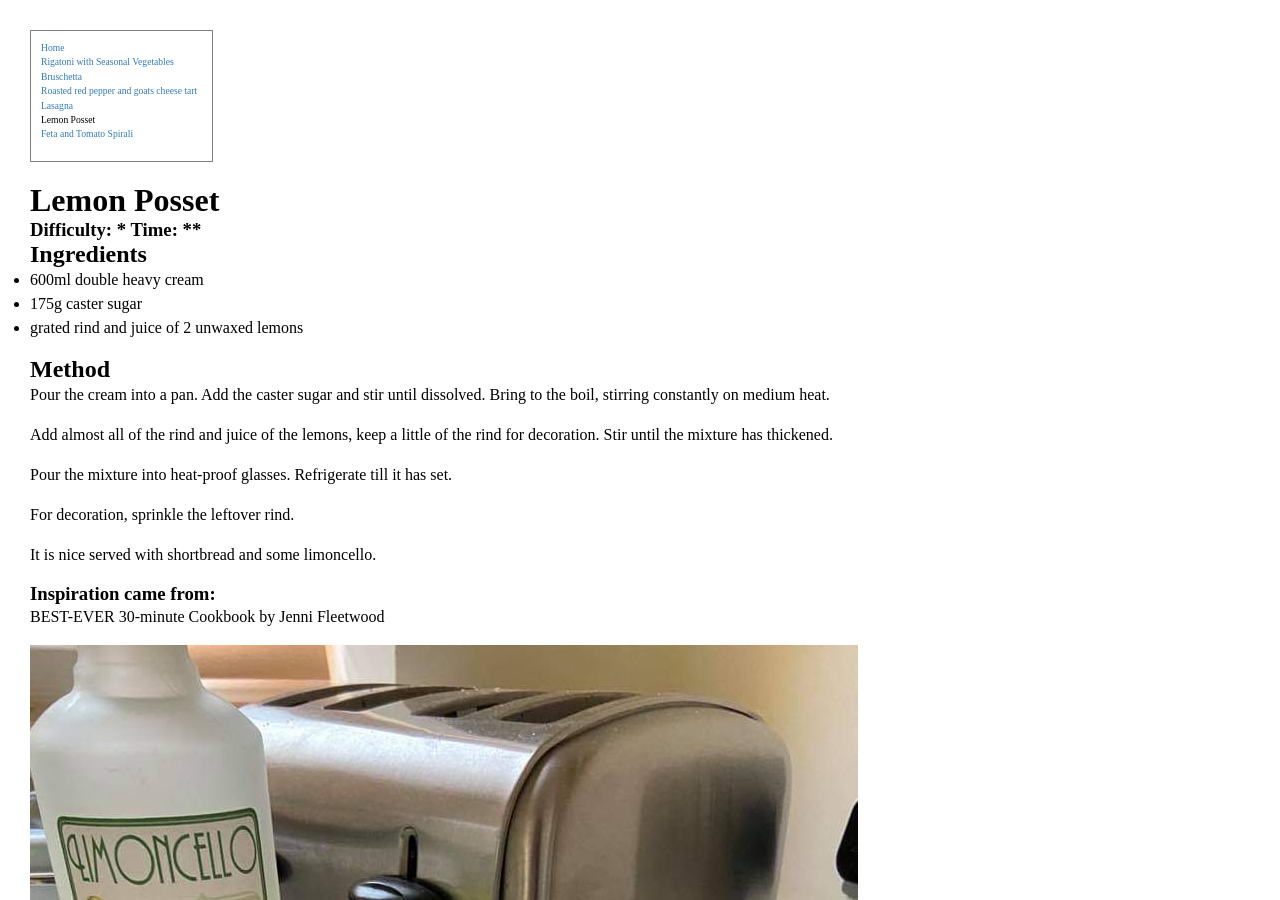
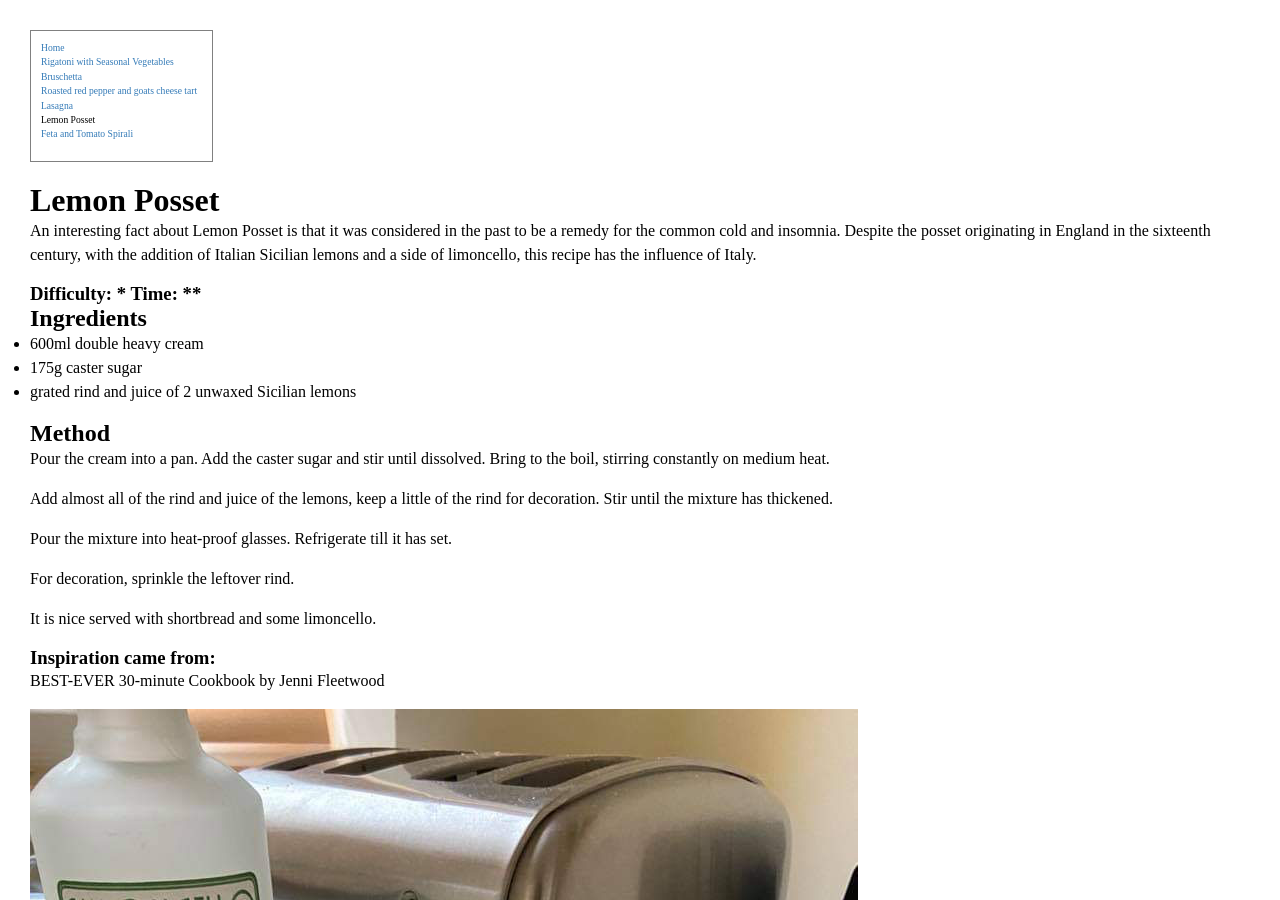
Before and after one commit to Hol1999/Hollyrecipewebsite, a Jekyll site: the page built from _recipes/recipe4.md, in a window 1280 px wide and 900 px high. Built offline with Jekyll 4.4.1, drawn with Linux system fonts in a browser that asks for light colours.

Commit message:
Update Recipes “recipe4”

```diff
--- a/_recipes/recipe4.md
+++ b/_recipes/recipe4.md
@@ -6,13 +6,15 @@ layout: recipe
 published: true
 tags: null
 ---
+An interesting fact about Lemon Posset is that it was considered in the past to be a remedy for the common cold and insomnia. Despite the posset originating in England in the sixteenth century, with the addition of Italian Sicilian lemons and a side of limoncello, this recipe has the influence of Italy.
+
 ### Difficulty: \*  Time: \**
 
 ## Ingredients
 
 * 600ml double heavy cream
 * 175g caster sugar
-* grated rind and juice of 2 unwaxed lemons
+* grated rind and juice of 2 unwaxed Sicilian lemons
 
 ## Method
 
```
